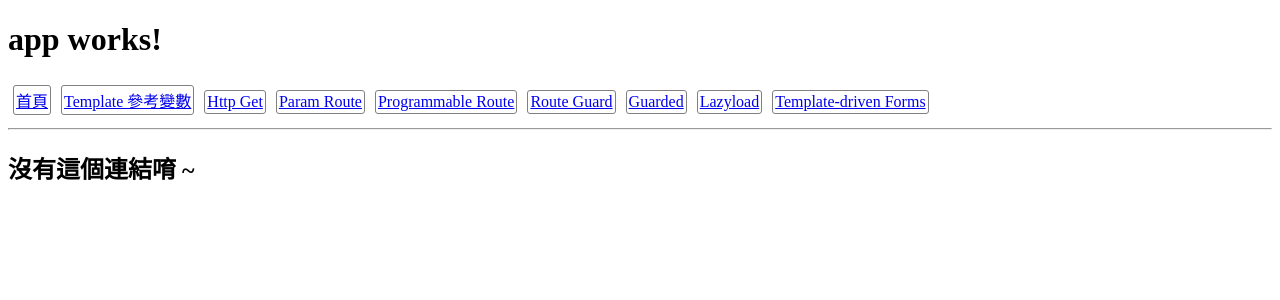
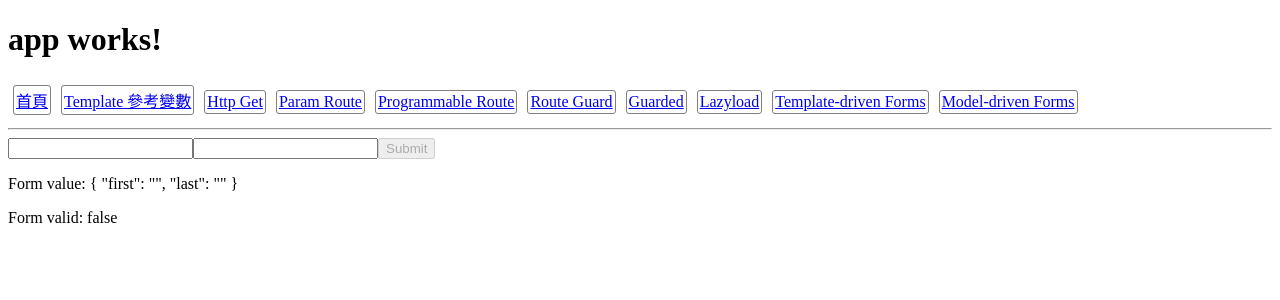
Before and after one commit to simie-cc/angular-advanced-demo, an Angular app: page /model-driven in a window 1280 px wide. Shown: the top 300 px of the page. Built offline with nearby package versions, Linux system fonts and the light colour scheme.

Commit message:
model driven forms

```diff
--- a/src/app/app.routing.ts
+++ b/src/app/app.routing.ts
@@ -35,7 +35,9 @@ export const appRoutes: Routes = [
     },
     { path: 'lazyload', loadChildren: './lazyload/lazyload.module#LazyloadModule', data: { label: 'Lazyload' },
       canLoad: [LazyGuardService] },
-    { path: 'templatedriven', loadChildren: './template-driven-forms/template-driven-forms.module#TemplateDrivenFormsModule',
+    { path: 'template-driven', loadChildren: './template-driven-forms/template-driven-forms.module#TemplateDrivenFormsModule',
       data: { label: 'Template-driven Forms'} },
+    { path: 'model-driven', loadChildren: './model-driven-forms/model-driven-forms.module#ModelDrivenFormsModule',
+      data: { label: 'Model-driven Forms'} },
     { path: '**', component: NotfoundPageComponent }
 ];
--- /dev/null
+++ b/src/app/model-driven-forms/model-driven-forms.component.html
@@ -0,0 +1,8 @@
+<form [formGroup]='pageForm' novalidate>
+    <input formControlName='first'>
+    <input formControlName='last'>
+    <button [disabled]="! pageForm.valid" (click)='onSubmit()'>Submit</button>
+
+    <p>Form value: {{ pageForm.value | json }}</p>
+    <p>Form valid: {{ pageForm.valid }}</p>
+</form>
--- /dev/null
+++ b/src/app/model-driven-forms/model-driven-forms.component.ts
@@ -0,0 +1,31 @@
+
+import { Component, OnInit } from '@angular/core';
+import { FormGroup, FormControl, FormBuilder, Validators } from '@angular/forms';
+
+@Component({
+    selector: 'app-model-driven-forms',
+    templateUrl: './model-driven-forms.component.html',
+    styleUrls: ['./model-driven-forms.component.css']
+})
+export class ModelDrivenFormsComponent implements OnInit {
+
+    pageForm: FormGroup;
+
+    constructor(private fb: FormBuilder) { }
+
+    ngOnInit() {
+        this.pageForm = this.fb.group({
+            'first': ['', Validators.required],
+            'last': ['']
+        });
+        // 上下二種寫法的結果相同，FormBuilder 只是提供了快捷寫法
+        // this.pageForm = new FormGroup({
+        //     'first': new FormControl('', Validators.required),
+        //     'last': new FormControl('')
+        // });
+    }
+
+    onSubmit() {
+        alert('Submit data: ' + JSON.stringify(this.pageForm.value));
+    }
+}
```
Also changed, not shown: src/app/model-driven-forms/model-driven-forms.module.ts (added, +22 -0 lines), src/app/model-driven-forms/model-driven-forms.component.css (added).
